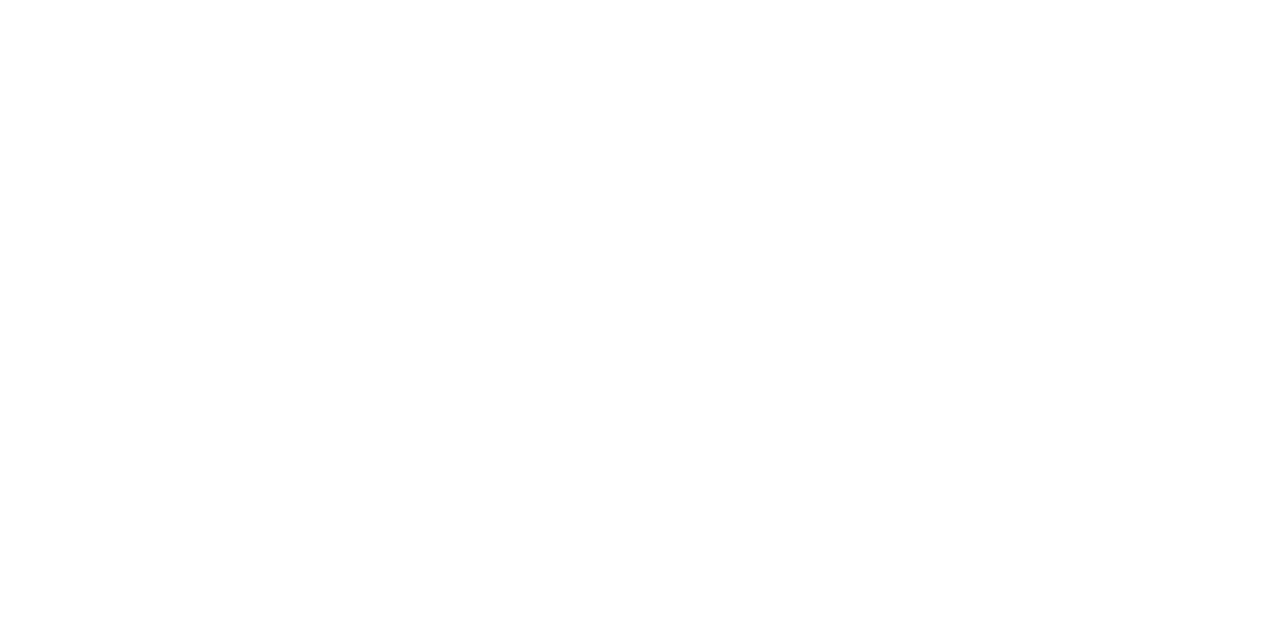
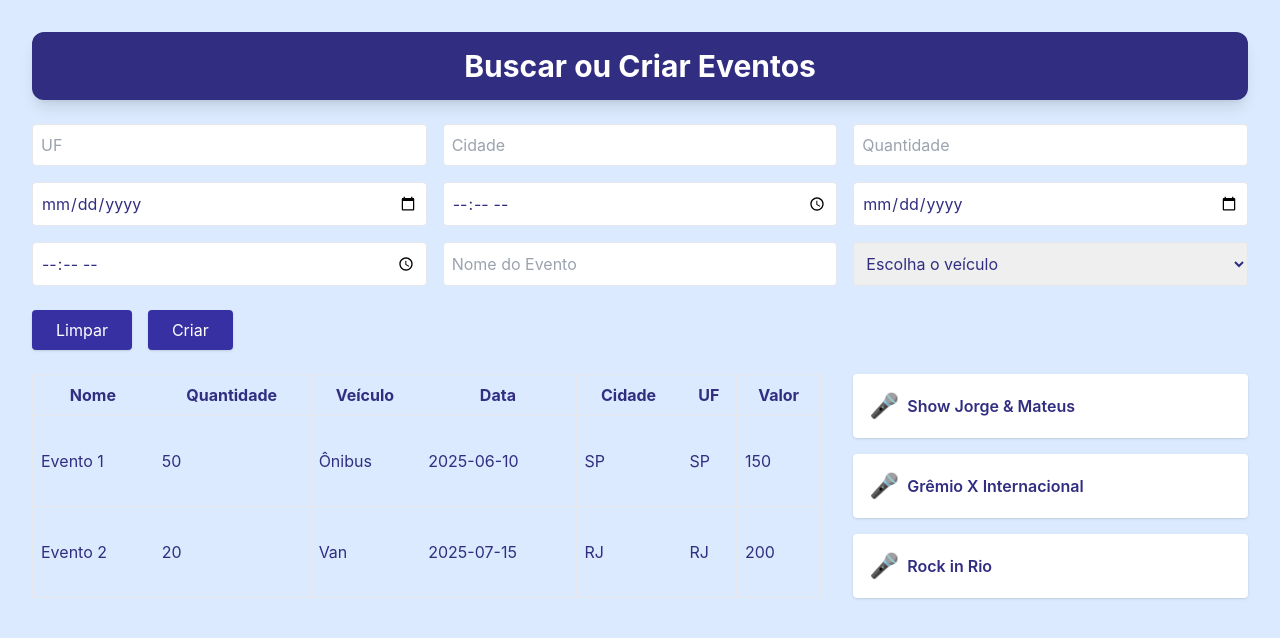
Before and after one commit to marcolunardi10/frontFanTrip, a React (Create React App) app: page /event in a window 1280 px wide. Before the commit this address had no page. Shown: the top 638 px of the page. Built offline with nearby package versions, Linux system fonts and the light colour scheme.

Commit message:
feat: pagina de evento

```diff
--- a/src/App.jsx
+++ b/src/App.jsx
@@ -3,6 +3,7 @@
 import Login from './pages/Login';
 import Register from './pages/Register';
 import VehicleRegister from './pages/VehicleRegister';
+import EventManager from './pages/EventManager';
 
 
 const App = () => (
@@ -11,6 +12,7 @@
       <Route path="/" element={<Login />} />
       <Route path="/register" element={<Register />} />
       <Route path="/vehicle" element={<VehicleRegister />} />
+      <Route path="/event" element={<EventManager />} />
     </Routes>
   </Router>
 );
--- /dev/null
+++ b/src/components/EventCreateModal.jsx
@@ -0,0 +1,28 @@
+import React from 'react';
+
+const EventCreateModal = ({ isOpen, onClose, onSave }) => {
+  if (!isOpen) return null;
+
+  return (
+    <div className="fixed inset-0 bg-black bg-opacity-50 flex items-center justify-center z-50">
+      <div className="bg-white rounded-lg p-6 shadow-lg w-full max-w-md">
+        <h2 className="text-2xl font-bold mb-4 text-indigo-900">Cadastrar Novo Evento</h2>
+
+        {/* Formulário */}
+        <input placeholder="Nome do Evento" className="w-full mb-2 p-2 border rounded" />
+        <input type="date" className="w-full mb-2 p-2 border rounded" />
+        <input type="time" className="w-full mb-2 p-2 border rounded" />
+        <input placeholder="UF" className="w-full mb-2 p-2 border rounded" />
+        <input placeholder="Cidade" className="w-full mb-2 p-2 border rounded" />
+        <input placeholder="Quantidade" className="w-full mb-4 p-2 border rounded" />
+
+        <div className="flex justify-end space-x-4">
+          <button onClick={onClose} className="bg-red-600 hover:bg-red-700 text-white px-4 py-2 rounded">Cancelar</button>
+          <button onClick={onSave} className="bg-green-600 hover:bg-green-700 text-white px-4 py-2 rounded">Salvar</button>
+        </div>
+      </div>
+    </div>
+  );
+};
+
+export default EventCreateModal;
--- /dev/null
+++ b/src/pages/EventManager.jsx
@@ -0,0 +1,99 @@
+import React, { useState } from 'react';
+import PageTitle from '../components/PageTitle';
+import EventCreateModal from '../components/EventCreateModal';
+
+const EventManager = () => {
+  const [search, setSearch] = useState({ uf: '', cidade: '', quantidade: '', evento: '', veiculo: '' });
+  const [showModal, setShowModal] = useState(false);
+
+  // Mock: dados vindos do banco
+  const eventos = [
+    { id: 1, nome: 'Show Jorge & Mateus' },
+    { id: 2, nome: 'Grêmio X Internacional' },
+    { id: 3, nome: 'Rock in Rio' },
+  ];
+
+  const tabela = [
+    { nome: 'Evento 1', quantidade: 50, veiculo: 'Ônibus', data: '2025-06-10', cidade: 'SP', uf: 'SP', valor: '150' },
+    { nome: 'Evento 2', quantidade: 20, veiculo: 'Van', data: '2025-07-15', cidade: 'RJ', uf: 'RJ', valor: '200' },
+  ];
+
+  const handleCreate = () => {
+    setShowModal(true);
+  };
+
+  return (
+    <div className="min-h-screen bg-blue-100 p-8 text-indigo-900">
+      <PageTitle>Buscar ou Criar Eventos</PageTitle>
+
+      {/* Formulário de busca */}
+      <div className="grid grid-cols-3 gap-4 mb-6">
+        <input placeholder="UF" className="p-2 rounded border" />
+        <input placeholder="Cidade" className="p-2 rounded border" />
+        <input placeholder="Quantidade" className="p-2 rounded border" />
+        <input type="date" className="p-2 rounded border" />
+        <input type="time" className="p-2 rounded border" />
+        <input type="date" className="p-2 rounded border" />
+        <input type="time" className="p-2 rounded border" />
+        <input placeholder="Nome do Evento" className="p-2 rounded border" />
+        <select className="p-2 rounded border">
+          <option>Escolha o veículo</option>
+          <option>Carro</option>
+          <option>Van</option>
+          <option>Ônibus</option>
+        </select>
+      </div>
+
+      {/* Botões */}
+      <div className="flex space-x-4 mb-6">
+        <button className="bg-indigo-800 text-white px-6 py-2 rounded shadow hover:bg-indigo-900">Limpar</button>
+        <button onClick={handleCreate} className="bg-indigo-800 text-white px-6 py-2 rounded shadow hover:bg-indigo-900">Criar</button>
+      </div>
+
+      <div className="flex">
+        {/* Tabela */}
+        <table className="border-collapse border border-indigo-900 w-2/3 mr-8">
+          <thead>
+            <tr>
+              <th className="border p-2">Nome</th>
+              <th className="border p-2">Quantidade</th>
+              <th className="border p-2">Veículo</th>
+              <th className="border p-2">Data</th>
+              <th className="border p-2">Cidade</th>
+              <th className="border p-2">UF</th>
+              <th className="border p-2">Valor</th>
+            </tr>
+          </thead>
+          <tbody>
+            {tabela.map((item, idx) => (
+              <tr key={idx}>
+                <td className="border p-2">{item.nome}</td>
+                <td className="border p-2">{item.quantidade}</td>
+                <td className="border p-2">{item.veiculo}</td>
+                <td className="border p-2">{item.data}</td>
+                <td className="border p-2">{item.cidade}</td>
+                <td className="border p-2">{item.uf}</td>
+                <td className="border p-2">{item.valor}</td>
+              </tr>
+            ))}
+          </tbody>
+        </table>
+
+        {/* Lista de eventos */}
+        <div className="flex flex-col space-y-4 w-1/3">
+          {eventos.map(evento => (
+            <div key={evento.id} className="flex items-center space-x-2 bg-white p-4 rounded shadow hover:bg-gray-100 transition cursor-pointer">
+              <span className="text-2xl">🎤</span>
+              <span className="font-semibold">{evento.nome}</span>
+            </div>
+          ))}
+        </div>
+      </div>
+
+      {/* Modal de criação */}
+      <EventCreateModal isOpen={showModal} onClose={() => setShowModal(false)} onSave={() => { alert('Evento criado!'); setShowModal(false); }} />
+    </div>
+  );
+};
+
+export default EventManager;
```
